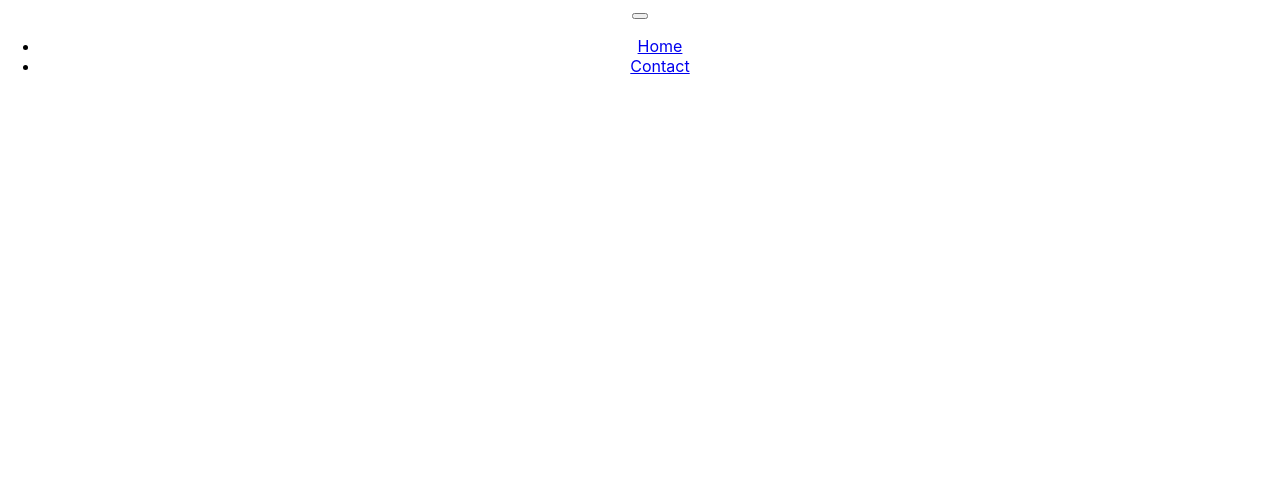
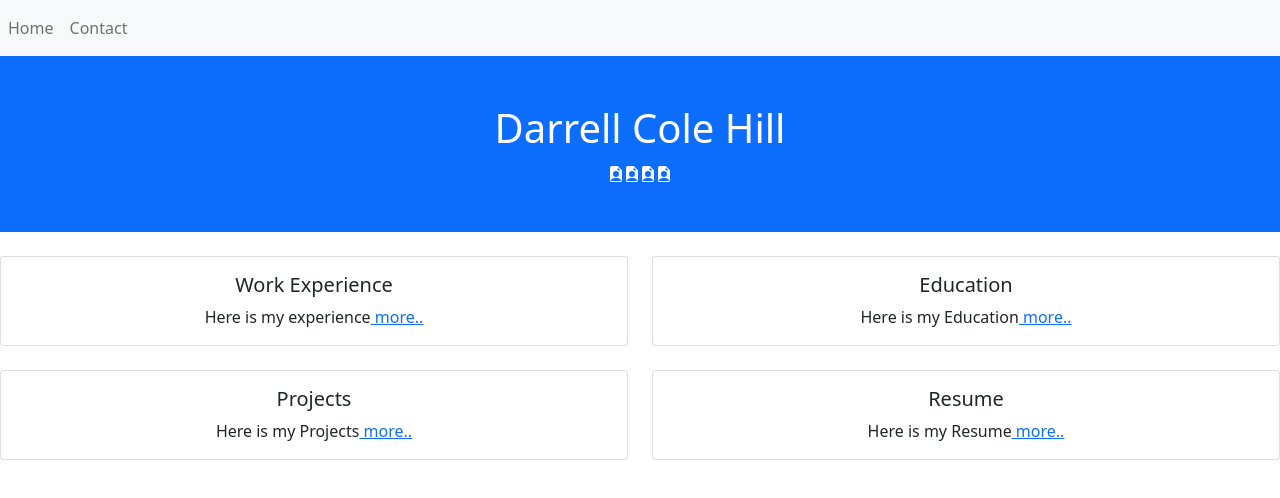
Before and after one commit to darrellcolehill/portfoilo, a React (Create React App) app: page / in a window 1280 px wide. Shown: the top 498 px of the page. Built offline with nearby package versions, Linux system fonts and the light colour scheme.

Commit message:
added cards and dummy links

```diff
--- a/package.json
+++ b/package.json
@@ -4,10 +4,13 @@
   "version": "0.1.0",
   "private": true,
   "dependencies": {
+    "@mui/icons-material": "^5.6.2",
     "@testing-library/jest-dom": "^5.16.4",
     "@testing-library/react": "^13.2.0",
     "@testing-library/user-event": "^13.5.0",
+    "bootstrap": "^5.1.3",
     "react": "^18.1.0",
+    "react-bootstrap": "^2.3.1",
     "react-dom": "^18.1.0",
     "react-scripts": "5.0.1",
     "web-vitals": "^2.1.4"
--- a/src/App.js
+++ b/src/App.js
@@ -1,9 +1,14 @@
 import logo from './logo.svg';
 import './App.css';
+import Button from 'react-bootstrap/Button';
+import 'bootstrap/dist/css/bootstrap.min.css';
+import {Row, Col, Card} from 'react-bootstrap';
+import data from './data.js';
+import { useEffect } from 'react';
 
 function App() {
+
   return (
-
 
 <div className="App">
 
@@ -24,6 +29,46 @@ function App() {
         </div>
   </nav>
 
+    <div className="container-fluid p-5 bg-primary text-white text-center">
+      <h1>Darrell Cole Hill</h1>
+        <div className="icons">
+            <svg xmlns="http://www.w3.org/2000/svg" width="16" height="16" fill="currentColor" className="bi bi-file-earmark-person-fill" viewBox="0 0 16 16">
+                <path d="M9.293 0H4a2 2 0 0 0-2 2v12a2 2 0 0 0 2 2h8a2 2 0 0 0 2-2V4.707A1 1 0 0 0 13.707 4L10 .293A1 1 0 0 0 9.293 0zM9.5 3.5v-2l3 3h-2a1 1 0 0 1-1-1zM11 8a3 3 0 1 1-6 0 3 3 0 0 1 6 0zm2 5.755V14a1 1 0 0 1-1 1H4a1 1 0 0 1-1-1v-.245S4 12 8 12s5 1.755 5 1.755z"/>
+            </svg>
+            <a className="iconText" href="https://darrellcolehill.github.io/resume"></a>
+            <svg xmlns="http://www.w3.org/2000/svg" width="16" height="16" fill="currentColor" className="bi bi-file-earmark-person-fill" viewBox="0 0 16 16">
+                <path d="M9.293 0H4a2 2 0 0 0-2 2v12a2 2 0 0 0 2 2h8a2 2 0 0 0 2-2V4.707A1 1 0 0 0 13.707 4L10 .293A1 1 0 0 0 9.293 0zM9.5 3.5v-2l3 3h-2a1 1 0 0 1-1-1zM11 8a3 3 0 1 1-6 0 3 3 0 0 1 6 0zm2 5.755V14a1 1 0 0 1-1 1H4a1 1 0 0 1-1-1v-.245S4 12 8 12s5 1.755 5 1.755z"/>
+            </svg>
+            <a className="iconText" href="https://darrellcolehill.github.io/resume"></a>
+            <svg xmlns="http://www.w3.org/2000/svg" width="16" height="16" fill="currentColor" className="bi bi-file-earmark-person-fill" viewBox="0 0 16 16">
+                <path d="M9.293 0H4a2 2 0 0 0-2 2v12a2 2 0 0 0 2 2h8a2 2 0 0 0 2-2V4.707A1 1 0 0 0 13.707 4L10 .293A1 1 0 0 0 9.293 0zM9.5 3.5v-2l3 3h-2a1 1 0 0 1-1-1zM11 8a3 3 0 1 1-6 0 3 3 0 0 1 6 0zm2 5.755V14a1 1 0 0 1-1 1H4a1 1 0 0 1-1-1v-.245S4 12 8 12s5 1.755 5 1.755z"/>
+            </svg>
+            <a className="iconText" href="https://darrellcolehill.github.io/resume"></a>
+            <svg xmlns="http://www.w3.org/2000/svg" width="16" height="16" fill="currentColor" className="bi bi-file-earmark-person-fill" viewBox="0 0 16 16">
+                <path d="M9.293 0H4a2 2 0 0 0-2 2v12a2 2 0 0 0 2 2h8a2 2 0 0 0 2-2V4.707A1 1 0 0 0 13.707 4L10 .293A1 1 0 0 0 9.293 0zM9.5 3.5v-2l3 3h-2a1 1 0 0 1-1-1zM11 8a3 3 0 1 1-6 0 3 3 0 0 1 6 0zm2 5.755V14a1 1 0 0 1-1 1H4a1 1 0 0 1-1-1v-.245S4 12 8 12s5 1.755 5 1.755z"/>
+            </svg>
+            <a className="iconText" href="https://darrellcolehill.github.io/resume"></a>
+
+        </div>
+    </div>
+
+    <br></br>
+
+    <Row xs={1} md={2} className="g-4">
+      {Array.from({ length: 4 }).map((_, idx) => (
+        <Col>
+          <Card>
+            <Card.Body>
+              <Card.Title>{data[idx].title}</Card.Title>
+              <Card.Text>
+              {data[idx].info}
+              <a href={data[idx].link}> more..</a>
+              </Card.Text>
+            </Card.Body>
+          </Card>
+        </Col>
+      ))}
+    </Row>
 
     </div>
   );
--- /dev/null
+++ b/src/data.js
@@ -0,0 +1,10 @@
+
+
+const mainCardsInfo = [
+    {title: 'Work Experience', info: 'Here is my experience', link: '#'},
+    {title: 'Education', info: 'Here is my Education', link: '#'},
+    {title: 'Projects', info: 'Here is my Projects', link: '#'},
+    {title: 'Resume', info: 'Here is my Resume', link: '#'}
+];
+
+export default mainCardsInfo;
```
Also changed, not shown: src/routes/index.js (added), 1 other file (tests, documents, lock files or other folders). Lines whose indentation alone changed are shown as unchanged.
